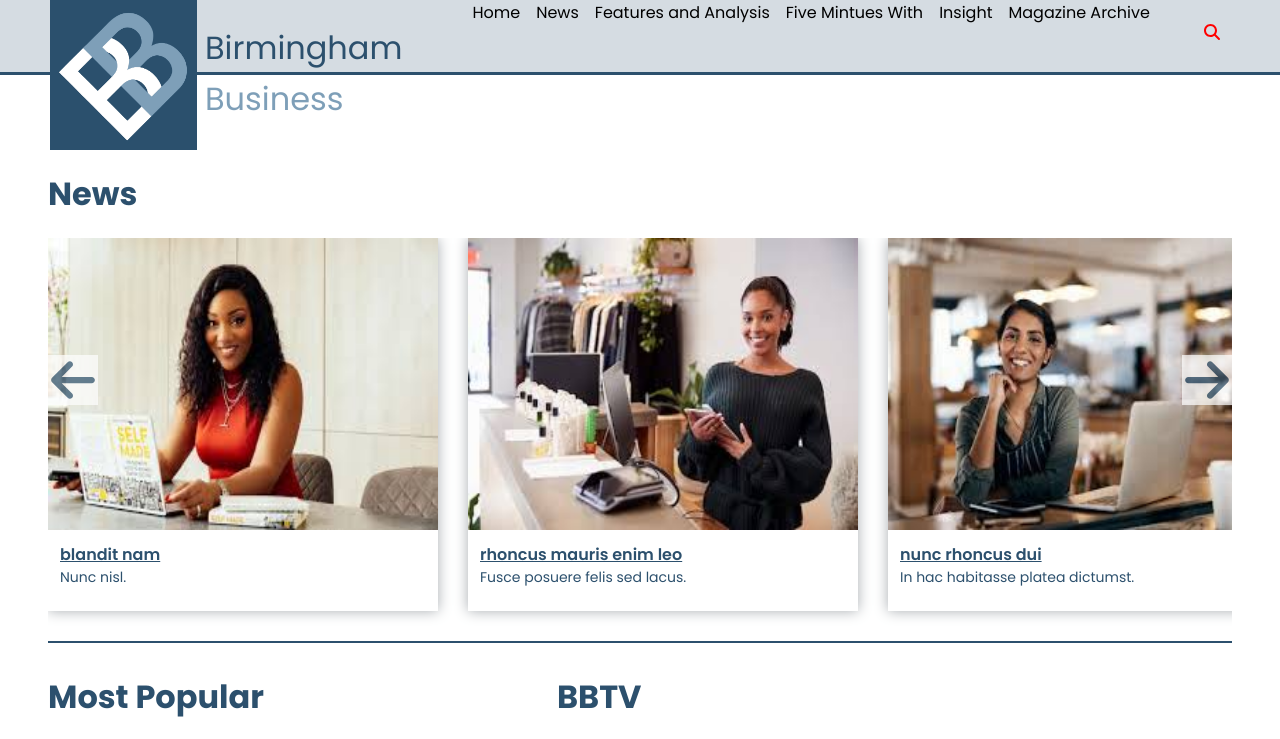
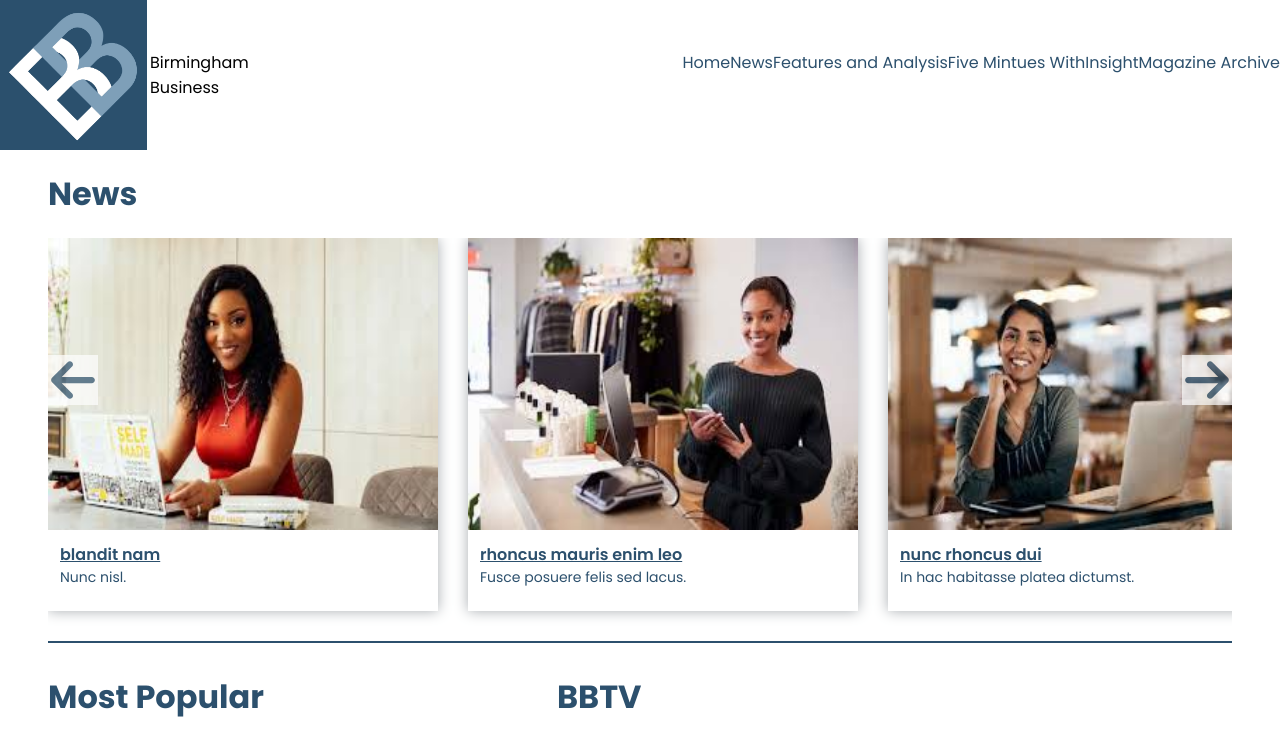
Before and after one commit to gabriellemia/birmingham-biz, a Next.js app: page / in a window 1280 px wide. Shown: the top 739 px of the page. Built offline with nearby package versions, Linux system fonts and the light colour scheme; grey boxes are pictures that could not be loaded.

Commit message:
restyling the header using flex grid

```diff
--- a/src/app/components/Header/Header.jsx
+++ b/src/app/components/Header/Header.jsx
@@ -7,13 +7,13 @@ export default function Header() {
   return (
     <header className={styles.header}>
       <Image
-        className={styles.image}
+        className={styles.logoBB}
         src="/BBLogo.png"
         width={147}
         height={150}
         alt="Birmingham Business logo"
       />
-      <nav className={styles.navBar}>
+      <nav className={styles.topNavBar}>
         <h1 className={styles.birmingham}>Birmingham</h1>
         <ul className={styles.navBarContainer}>
           <li>
@@ -47,9 +47,11 @@ export default function Header() {
             </a>
           </li>
         </ul>
-        <FontAwesomeIcon icon={faMagnifyingGlass} className={styles.magIcon} />
+        {/* <FontAwesomeIcon icon={faMagnifyingGlass} className={styles.magIcon} /> */}
       </nav>
-      <h1 className={styles.business}>Business</h1>
+      <nav className={styles.bottomNavBar}>
+        <h1 className={styles.business}>Business</h1>
+      </nav>
     </header>
   );
 }
--- a/src/app/components/Header/Header.module.css
+++ b/src/app/components/Header/Header.module.css
@@ -1,4 +1,58 @@
 .header {
+  display: grid;
+  grid-template-columns: 150px auto;
+  grid-template-rows: 75px 75px;
+}
+
+.topNavBar {
+  display: flex;
+  justify-content: space-between;
+  align-self: end;
+}
+
+.bottomNavBar {
+
+}
+
+.logoBB {
+  grid-row: span 2;
+}
+
+.navBarContainer {
+  display: flex;
+  padding: 0;
+  margin: 0;
+  list-style: none;
+  color: #2c506d;
+
+}
+
+.navLinks {
+  color: inherit;
+  text-decoration: none;
+  transition: all 0.1s ease;
+}
+
+
+
+
+
+
+
+
+
+
+
+
+
+
+
+
+
+
+
+
+/* .header {
   width: 100vw;
   height: 150px;
   background-color: transparent;
@@ -48,7 +102,7 @@
   margin-right: 10px;
   margin-bottom: 0;
   justify-content: space-between;
-} */
+}
 
 .navBarContainer {
   display: grid;
@@ -82,4 +136,4 @@
   padding-top: 24px;
   padding-left: 24px;
   padding-right: 24px;
-}
+} */
```
